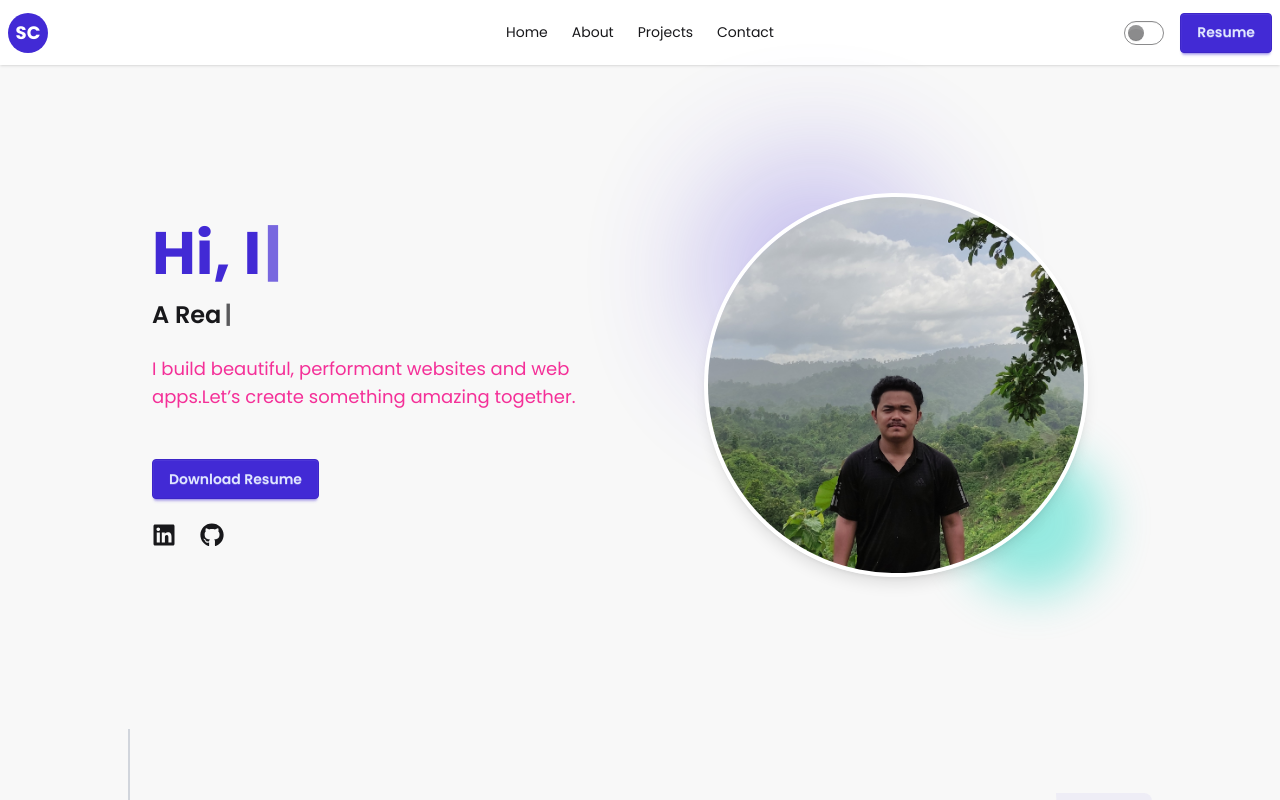
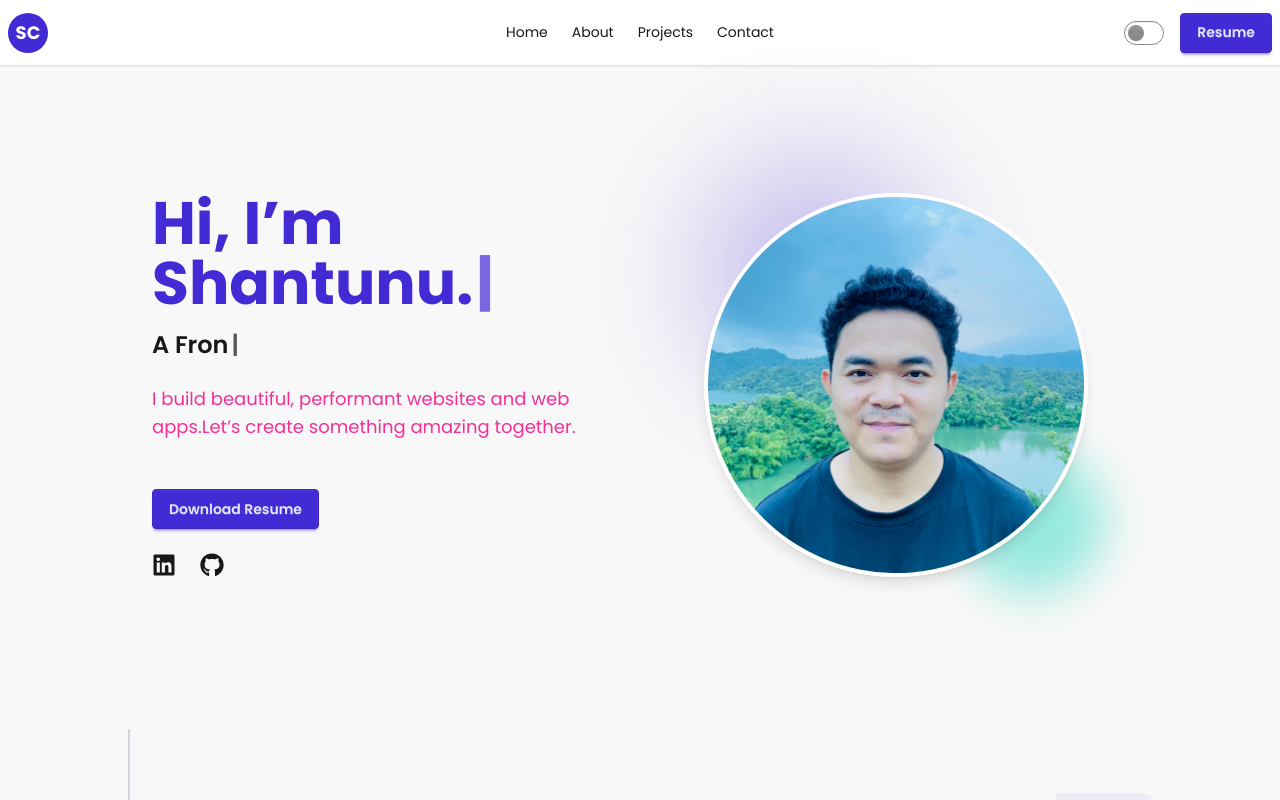
Before and after one commit to ChakmaShantunu/portfolio-2025, a React (Vite) app: page / in a window 1280 px wide. Shown: the top 800 px of the page. Built offline with nearby package versions, Linux system fonts and the light colour scheme.

Commit message:
profile pic changed

```diff
--- a/src/components/Hero/Hero.jsx
+++ b/src/components/Hero/Hero.jsx
@@ -1,5 +1,6 @@
 import React from 'react';
 import heroImg from '../../assets/images/profile3.jpg';
+import profileImg from '../../assets/images/My_pic.jpg';
 import { FaGithub, FaLinkedin } from 'react-icons/fa';
 import { Typewriter } from 'react-simple-typewriter';
 
@@ -15,7 +16,7 @@ const Hero = () => {
                             words={[
                                 "Hi, I’m Shantunu.",
                             ]}
-                            loop={0} // 0 means infinite
+                            loop={2}
                             cursor
                             cursorStyle="|"
                             typeSpeed={60}
@@ -26,12 +27,12 @@ const Hero = () => {
                     <h2 className="text-xl sm:text-2xl font-semibold text-base-content mt-4">
                         <Typewriter
                             words={[
-                                "A React Developer from Rangamati, Bangladesh",
+                                "A Frontend Developer from Rangamati, Bangladesh",
                             ]}
-                            loop={0} // 0 means infinite
+                            loop={2}
                             cursor
                             cursorStyle="|"
-                            typeSpeed={70}
+                            typeSpeed={50}
                             deleteSpeed={50}
                             delaySpeed={1500}
                         />
@@ -78,8 +79,8 @@ const Hero = () => {
 
                     {/* Profile Image */}
                     <img
-                        src={heroImg}
-                        alt="Hero"
+                        src={profileImg}
+                        alt="myProfile"
                         className="object-cover w-48 h-48 sm:w-64 sm:h-64 md:w-72 md:h-72 lg:w-80 lg:h-80 xl:w-96 xl:h-96 rounded-full shadow-lg border-4 border-white md:mb-0"
                     />
 
```
Also changed, not shown: src/assets/images/My_pic.jpg (added), 1 other file (tests, documents, lock files or other folders).
